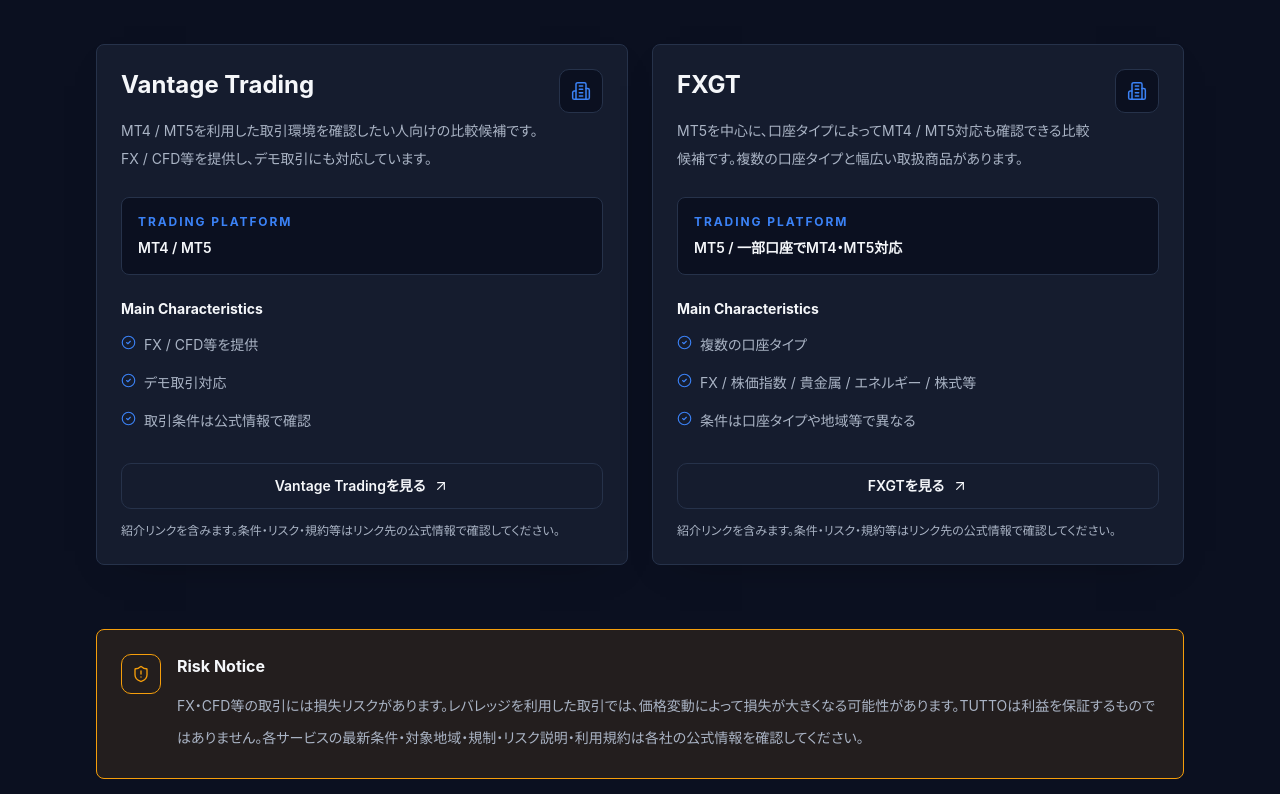
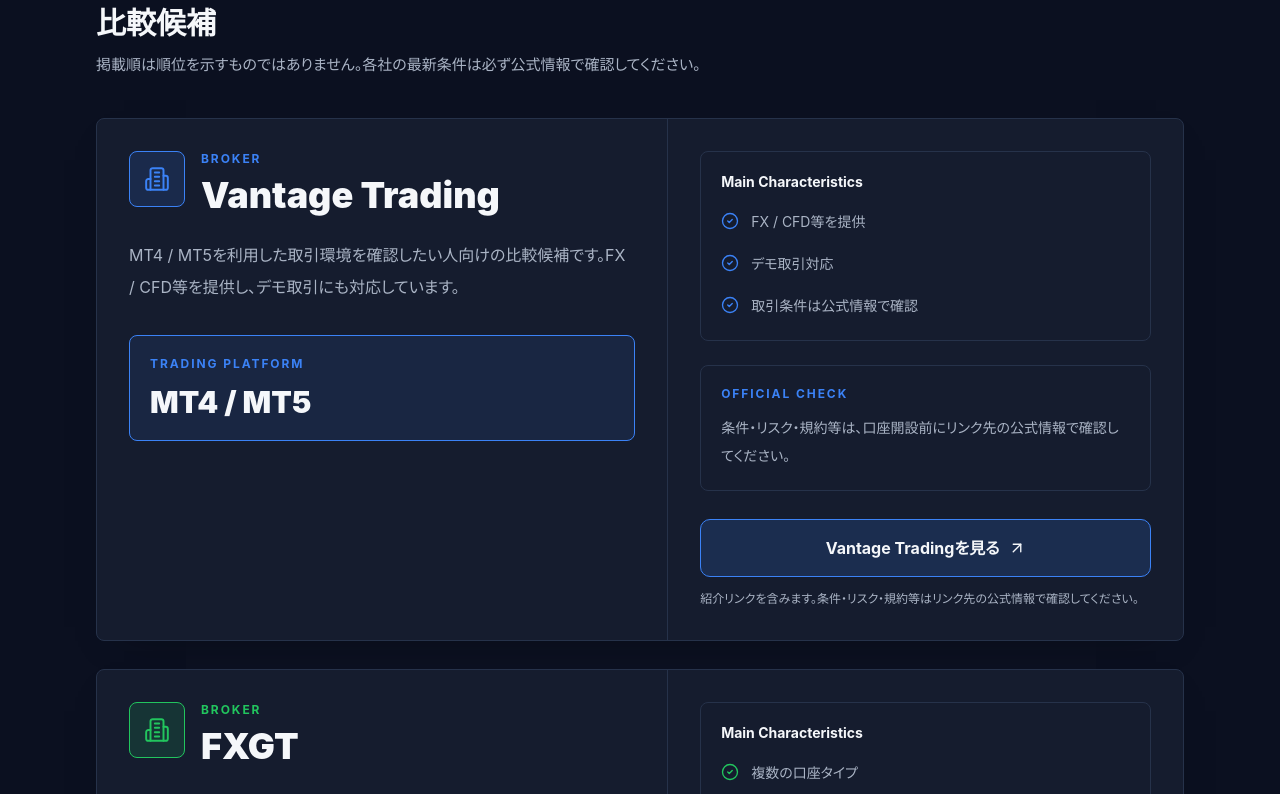
Before and after one commit to richfulllife923-ux/fx-education-site, a Next.js app: page /brokers in a window 1280 px wide. Shown: the part 1086-1880 px from the top of the page. Built offline with nearby package versions, Linux system fonts and the light colour scheme.

Commit message:
style: enhance broker comparison cards

```diff
--- a/app/brokers/page.tsx
+++ b/app/brokers/page.tsx
@@ -17,6 +17,7 @@
     characteristics: ["FX / CFD等を提供", "デモ取引対応", "取引条件は公式情報で確認"],
     href: "https://www.vantagetradings.com/open-live-account/?utm_source=promo&utm_medium=social&utm_campaign=RAF&utm_term=NA&utm_content=NA&c=yLNWzY8SMiiQdekrxIQBUQ==",
     cta: "Vantage Tradingを見る",
+    tone: "blue",
   },
   {
     name: "FXGT",
@@ -25,8 +26,9 @@
     characteristics: ["複数の口座タイプ", "FX / 株価指数 / 貴金属 / エネルギー / 株式等", "条件は口座タイプや地域等で異なる"],
     href: "https://fxgt.link/register?utm_campaign=c33525",
     cta: "FXGTを見る",
+    tone: "green",
   },
-];
+] as const;
 
 const CHECKPOINTS = [
   {
@@ -54,7 +56,26 @@
     title: "運営・規制情報",
     description: "利用するサービスを提供する法人、規制・ライセンス、利用規約等を自分で確認する。",
   },
-];
+] as const;
+
+const HERO_POINTS = ["比較して選ぶ", "自分に合う環境を確認", "公式情報を確認"] as const;
+
+const TONE_STYLES = {
+  blue: {
+    card: "border-primary shadow-[0_0_34px_rgba(59,130,246,0.18)]",
+    panel: "border-primary bg-[rgba(59,130,246,0.10)]",
+    icon: "border-primary bg-[rgba(59,130,246,0.14)] text-primary",
+    text: "text-primary",
+    button: "border-primary bg-[rgba(59,130,246,0.16)] hover:bg-primary hover:text-white",
+  },
+  green: {
+    card: "border-success shadow-[0_0_34px_rgba(34,197,94,0.16)]",
+    panel: "border-success bg-[rgba(34,197,94,0.10)]",
+    icon: "border-success bg-[rgba(34,197,94,0.14)] text-success",
+    text: "text-success",
+    button: "border-success bg-[rgba(34,197,94,0.14)] hover:bg-success hover:text-background",
+  },
+} as const;
 
 export default function BrokersPage() {
   return (
@@ -69,6 +90,13 @@
             取引環境やサービス内容はFX会社によって異なります。
             自分の資金、取引方法、利用するプラットフォームに合った会社を比較し、自分自身で選ぶことが大切です。
           </p>
+          <div className="mt-7 grid grid-cols-1 gap-3 sm:grid-cols-3">
+            {HERO_POINTS.map((point) => (
+              <div key={point} className="rounded-card border border-border bg-surface px-4 py-3 text-sm font-semibold text-text-primary">
+                {point}
+              </div>
+            ))}
+          </div>
         </div>
       </section>
 
@@ -98,52 +126,69 @@
 
       <section className="container-page mt-16">
         <SectionHeading eyebrow="Brokers" title="比較候補" description="掲載順は順位を示すものではありません。各社の最新条件は必ず公式情報で確認してください。" />
-        <div className="grid grid-cols-1 gap-6 lg:grid-cols-2">
-          {BROKERS.map((broker) => (
-            <article key={broker.name} className="card flex h-full flex-col p-6">
-              <div className="flex items-start justify-between gap-4">
+        <div className="grid grid-cols-1 gap-7">
+          {BROKERS.map((broker) => {
+            const tone = TONE_STYLES[broker.tone];
+
+            return (
+              <article key={broker.name} className={`card overflow-hidden p-0 ${tone.card}`}>
+                <div className="grid grid-cols-1 lg:grid-cols-[1.05fr_0.95fr]">
+                  <div className="flex min-h-full flex-col p-6 sm:p-8">
+                    <div className="flex items-start gap-4">
+                      <span className={`flex h-14 w-14 shrink-0 items-center justify-center rounded-card border ${tone.icon}`}>
+                        <Building2 size={26} strokeWidth={1.8} />
+                      </span>
                       <div>
-                  <h2 className="font-display text-2xl font-bold text-text-primary">{broker.name}</h2>
-                  <p className="mt-4 text-sm leading-7 text-text-secondary">{broker.description}</p>
+                        <p className={`text-xs font-bold uppercase tracking-[0.16em] ${tone.text}`}>Broker</p>
+                        <h2 className="mt-2 font-display text-3xl font-black leading-tight text-text-primary sm:text-4xl">{broker.name}</h2>
                       </div>
-                <span className="flex h-11 w-11 shrink-0 items-center justify-center rounded-button border border-border bg-background text-primary">
-                  <Building2 size={20} strokeWidth={1.8} />
-                </span>
                     </div>
 
-              <div className="mt-6 rounded-card border border-border bg-background p-4">
-                <p className="text-xs font-bold uppercase tracking-[0.16em] text-primary">Trading Platform</p>
-                <p className="mt-2 text-sm font-semibold text-text-primary">{broker.platform}</p>
+                    <p className="mt-6 text-base leading-8 text-text-secondary">{broker.description}</p>
+
+                    <div className={`mt-8 rounded-card border p-5 ${tone.panel}`}>
+                      <p className={`text-xs font-bold uppercase tracking-[0.16em] ${tone.text}`}>Trading Platform</p>
+                      <p className="mt-3 font-display text-2xl font-black leading-tight text-text-primary sm:text-3xl">{broker.platform}</p>
+                    </div>
                   </div>
 
-              <div className="mt-6">
+                  <div className="border-t border-border bg-background/55 p-6 sm:p-8 lg:border-l lg:border-t-0">
+                    <div className="rounded-card border border-border bg-surface p-5">
                       <p className="text-sm font-bold text-text-primary">Main Characteristics</p>
-                <ul className="mt-3 space-y-2.5">
+                      <ul className="mt-4 space-y-3.5">
                         {broker.characteristics.map((item) => (
-                    <li key={item} className="flex gap-2 text-sm leading-7 text-text-secondary">
-                      <CheckCircle2 className="mt-1 shrink-0 text-primary" size={15} strokeWidth={1.8} />
+                          <li key={item} className="flex gap-3 text-sm leading-7 text-text-secondary">
+                            <CheckCircle2 className={`mt-1 shrink-0 ${tone.text}`} size={18} strokeWidth={1.8} />
                             <span>{item}</span>
                           </li>
                         ))}
                       </ul>
                     </div>
 
-              <div className="mt-auto pt-7">
-                <a href={broker.href} target="_blank" rel="noopener noreferrer sponsored" className="btn-secondary w-full" aria-label={`${broker.name}の紹介リンクを新しいタブで開く`}>
-                  {broker.cta} <ArrowUpRight size={16} strokeWidth={1.8} />
+                    <div className="mt-6 rounded-card border border-border bg-surface p-5">
+                      <p className={`text-xs font-bold uppercase tracking-[0.16em] ${tone.text}`}>Official Check</p>
+                      <p className="mt-3 text-sm leading-7 text-text-secondary">条件・リスク・規約等は、口座開設前にリンク先の公式情報で確認してください。</p>
+                    </div>
+
+                    <div className="mt-7">
+                      <a href={broker.href} target="_blank" rel="noopener noreferrer sponsored" className={`inline-flex min-h-14 w-full items-center justify-center gap-2 rounded-button border px-6 py-4 text-base font-bold text-text-primary transition hover:-translate-y-0.5 ${tone.button}`} aria-label={`${broker.name}の紹介リンクを新しいタブで開く`}>
+                        {broker.cta} <ArrowUpRight size={18} strokeWidth={1.8} />
                       </a>
                       <p className="mt-3 text-xs leading-relaxed text-text-secondary">紹介リンクを含みます。条件・リスク・規約等はリンク先の公式情報で確認してください。</p>
                     </div>
+                  </div>
+                </div>
               </article>
-          ))}
+            );
+          })}
         </div>
       </section>
 
       <section className="container-page mt-16">
-        <div className="rounded-card border border-warning bg-[rgba(245,158,11,0.10)] p-6">
+        <div className="rounded-card border border-warning bg-[rgba(245,158,11,0.12)] p-6 sm:p-7">
           <div className="flex flex-col gap-4 sm:flex-row sm:items-start">
-            <span className="flex h-10 w-10 shrink-0 items-center justify-center rounded-button border border-warning text-warning">
-              <ShieldAlert size={18} strokeWidth={1.8} />
+            <span className="flex h-11 w-11 shrink-0 items-center justify-center rounded-button border border-warning text-warning">
+              <ShieldAlert size={20} strokeWidth={1.8} />
             </span>
             <div>
               <h2 className="text-base font-bold text-text-primary">Risk Notice</h2>
```
Lines whose indentation alone changed are shown as unchanged.
